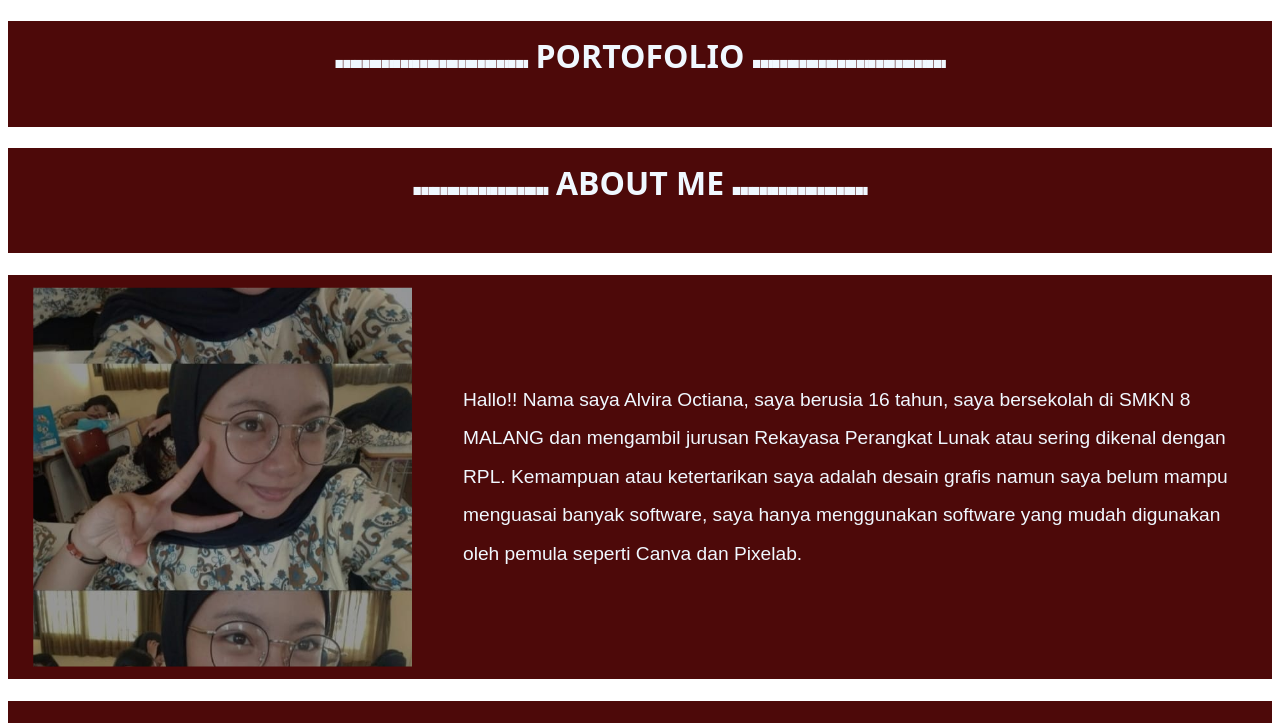
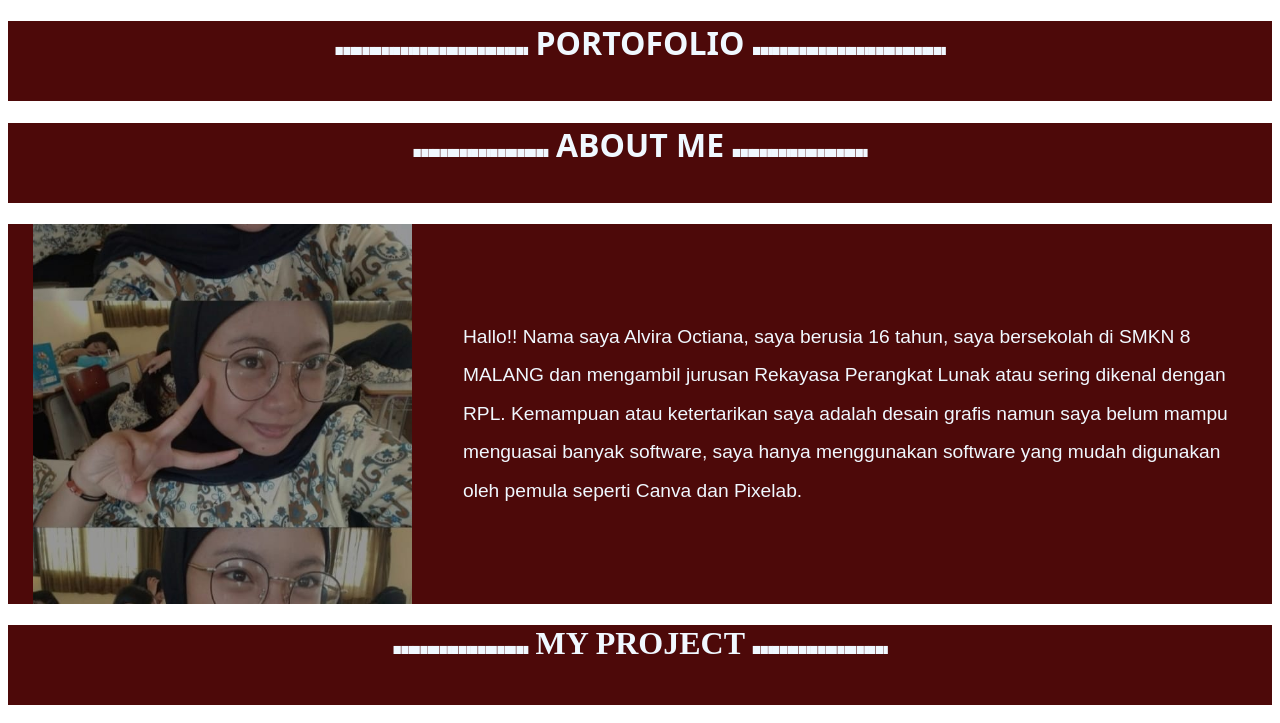
Before and after one commit to alvira41/vira_lemari-project, a plain HTML site: page index.html in a window 1280 px wide. Shown: the top 723 px of the page. Drawn offline with Linux system fonts and the light colour scheme.

Commit message:
Update style.css

```diff
--- a/style.css
+++ b/style.css
@@ -4,8 +4,6 @@
     color: aliceblue;
     text-align: center;
     font-family: system-ui, -apple-system, BlinkMacSystemFont, 'Segoe UI', Roboto, Oxygen, Ubuntu, Cantarell, 'Open Sans', 'Helvetica Neue', sans-serif;
-    padding-top: 1%;
-    padding-bottom: 1%;
 }
 
 .subjudul1 {
@@ -14,8 +12,6 @@
     text-align: center;
     color: aliceblue;
     font-family: system-ui, -apple-system, BlinkMacSystemFont, 'Segoe UI', Roboto, Oxygen, Ubuntu, Cantarell, 'Open Sans', 'Helvetica Neue', sans-serif;
-    padding-top: 1%;
-    padding-bottom: 1%;
 }
 
 .kontainer {
@@ -32,9 +28,6 @@
     display: flex;
     justify-content: center;
     padding-left: 2%;
-    padding-top: 1%;
-    padding-bottom: 1%;
-    border-radius: 1%;
 }
 
 .isi {
@@ -55,9 +48,6 @@
     height: 10vh;
     text-align: center;
     color: aliceblue;
-    font-family: system-ui, -apple-system, BlinkMacSystemFont, 'Segoe UI', Roboto, Oxygen, Ubuntu, Cantarell, 'Open Sans', 'Helvetica Neue', sans-serif;
-    padding-top: 1%;
-    padding-bottom: 1%;
 }
 
 .gambar2 {
```
